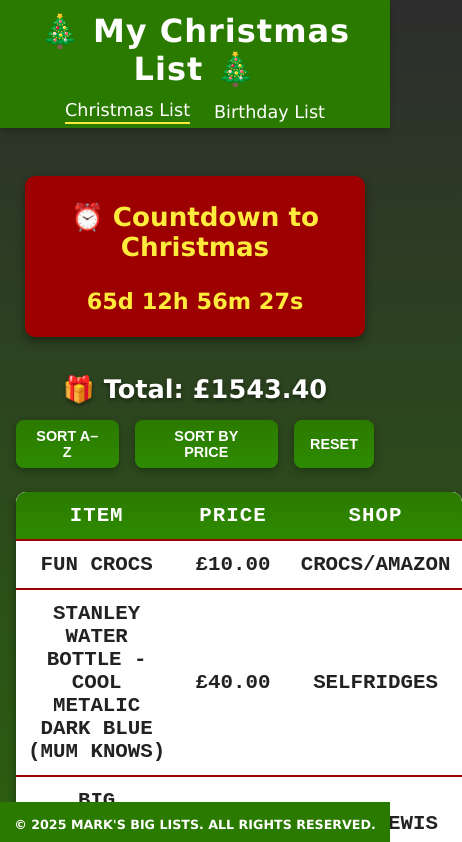
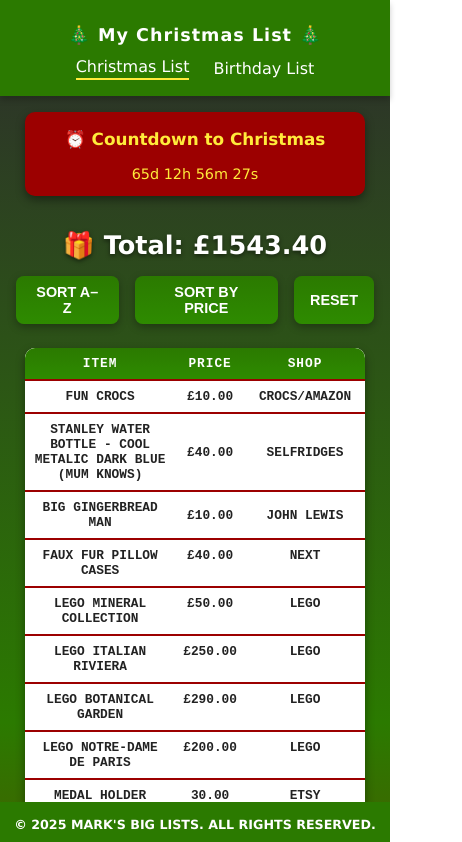
Before and after one commit to Markuff1/ChristmasList, a React (Vite) app: page / in a window 390 px wide. Shown: the top 842 px of the page, 462 px wide, since content can reach past the window. Built offline with nearby package versions, Linux system fonts and the light colour scheme.

Commit message:
Changes to how the app is displayed on Phone

```diff
--- a/src/styles/App.css
+++ b/src/styles/App.css
@@ -142,7 +142,8 @@
 
   .list-table th,
   .list-table td {
-    padding: 0.75rem;
+    padding: 0.50rem;
+    font-size: 0.8rem;
   }
 
   .main-content {
@@ -158,4 +159,11 @@
     padding: 0.5rem 1rem;
     font-size: 0.9rem;
   }
+
+  .countdown {
+  font-size: 0.9rem;
+  margin-bottom: 0.8rem;
+  margin-top: -4rem;
+  font-weight: 400;
+  }
 }
--- a/src/styles/Header.css
+++ b/src/styles/Header.css
@@ -46,3 +46,17 @@
   border-bottom: 2px solid #ffeb3b;
   padding-bottom: 2px;
 }
+
+@media (max-width: 768px) {
+  .header {
+    height: 6rem;
+  }
+
+  .header h1 {
+    font-size: 1.1rem;
+  }
+
+  .header nav a {
+    font-size: 1rem;
+  }
+}
```
